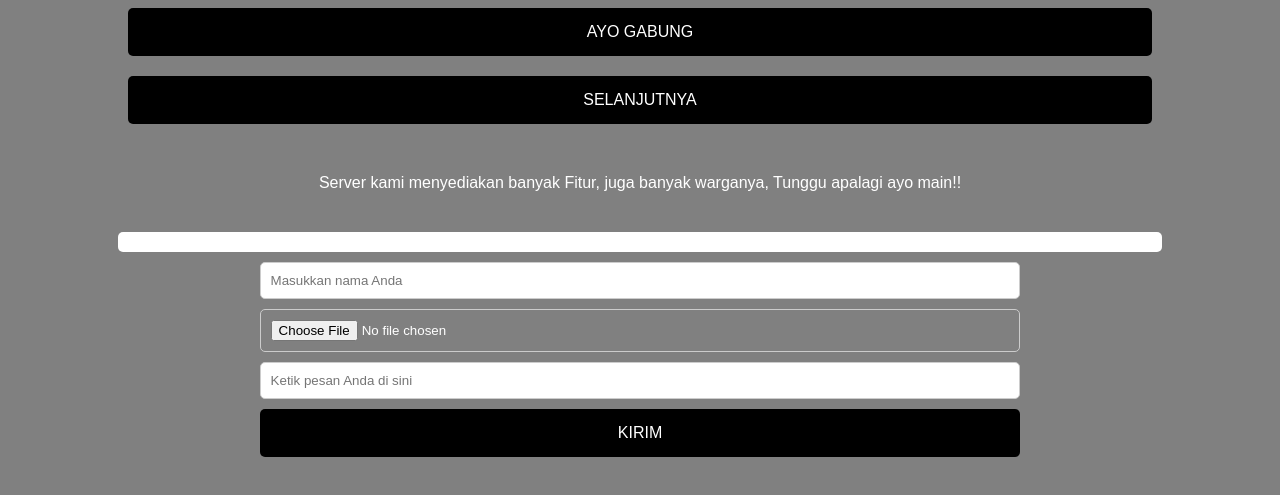
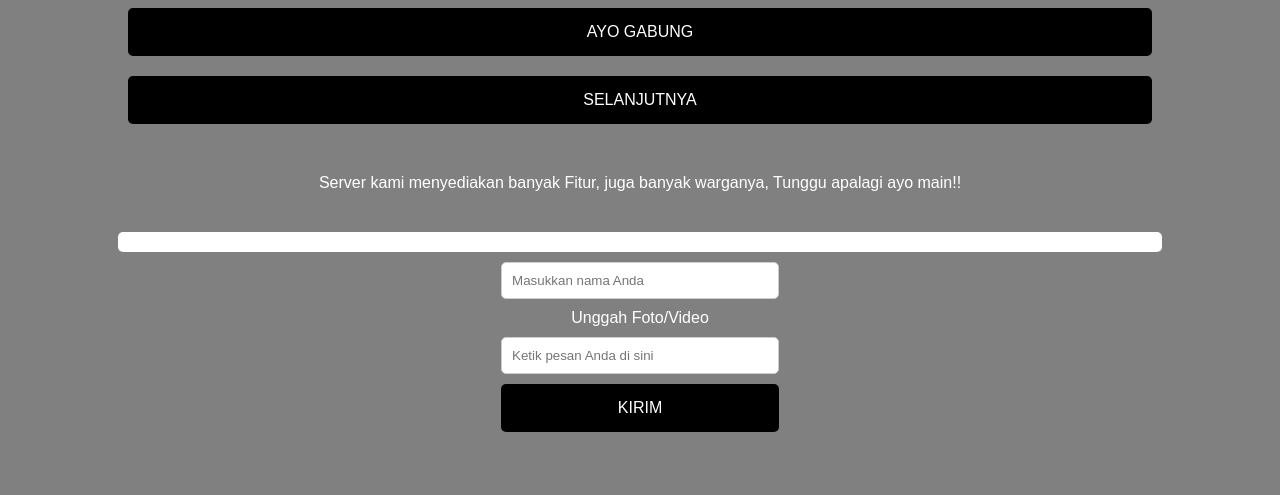
Before and after one commit to RnuxzZ202/EVOLUZION-NIBOS, a plain HTML site: page index.html in a window 1280 px wide. Shown: the part 125-620 px from the top of the page. Drawn offline with Linux system fonts and the light colour scheme.

Commit message:
Update index.html

```diff
--- a/index.html
+++ b/index.html
@@ -81,6 +81,17 @@
             border-radius: 5px;
             box-sizing: border-box;
         }
+
+        .chat-input-file {
+            display: none;
+        }
+
+        #file-label {
+            display: block;
+            margin-top: 10px;
+            text-align: center;
+            cursor: pointer;
+        }
     </style>
 </head>
 <body>
@@ -105,7 +116,8 @@
 
 <form id="chat-form">
     <input type="text" id="username-input" class="chat-input" placeholder="Masukkan nama Anda">
-    <input type="file" id="file-input" accept="image/*, video/*" class="chat-input">
+    <input type="file" id="file-input" accept="image/*, video/*" class="chat-input-file">
+    <label for="file-input" id="file-label">Unggah Foto/Video</label>
     <input type="text" id="message-input" class="chat-input" placeholder="Ketik pesan Anda di sini">
     <button type="submit" class="button">KIRIM</button>
 </form>
@@ -188,6 +200,8 @@
     }
 
     function appendMessage(username, message) {
+
+        function appendMessage(username, message) {
         const messageElement = document.createElement('div');
         messageElement.innerHTML = `<strong>${username}:</strong> ${message}`;
         messageElement.style.color = 'black'; // Warna teks pesan hitam
```
